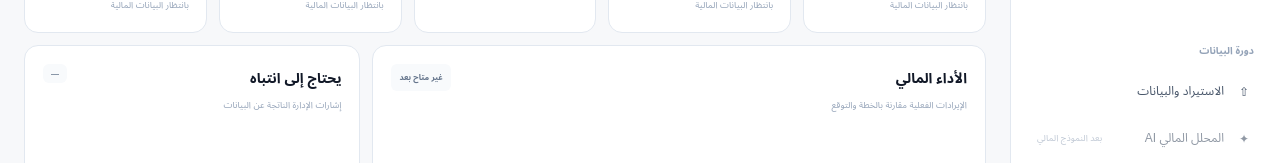
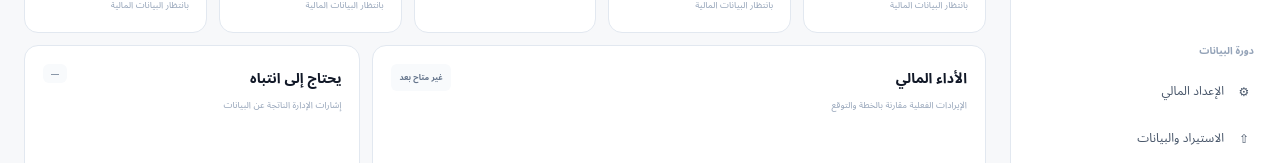
Before and after one commit to khaledhamada1996/FPA-saas-platform, a Next.js app: page /dashboard in a window 1280 px wide. Shown: the part 450-613 px from the top of the page. Built offline with nearby package versions, Linux system fonts and the light colour scheme.

Commit message:
feat: link dashboard to financial setup

```diff
--- a/src/app/dashboard/page.tsx
+++ b/src/app/dashboard/page.tsx
@@ -52,6 +52,7 @@ export default function DashboardPage() {
             </a>
           ))}
           <span className="nav-section-title settings-title">دورة البيانات</span>
+          <a className="side-link" href="/dashboard/setup"><span className="side-icon">⚙</span><span>الإعداد المالي</span></a>
           <a className="side-link" href="/dashboard/import"><span className="side-icon">⇧</span><span>الاستيراد والبيانات</span></a>
           <span className="side-link side-link-disabled"><span className="side-icon">✦</span><span>المحلل المالي AI</span><em>بعد النموذج المالي</em></span>
         </nav>
```
